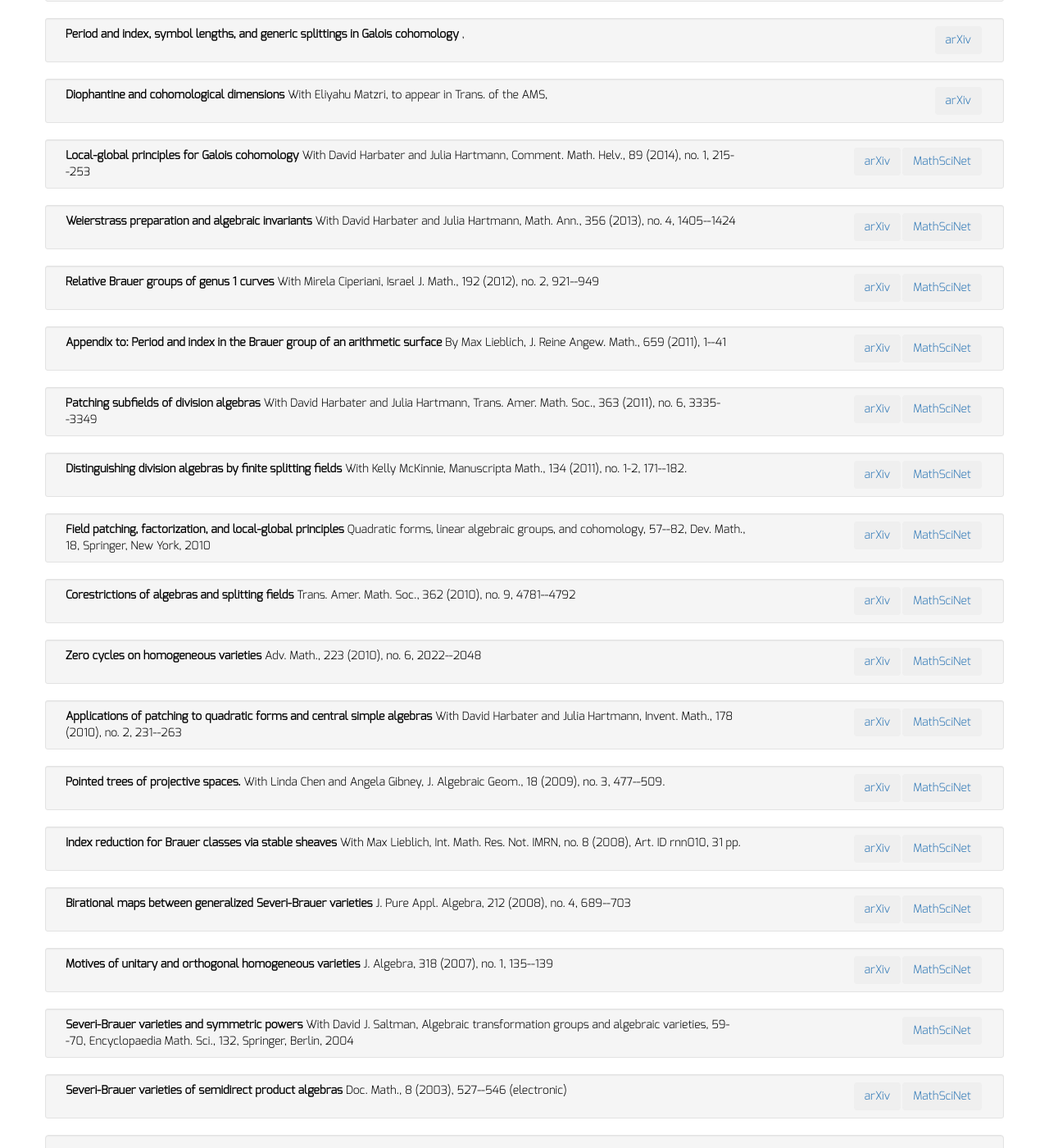
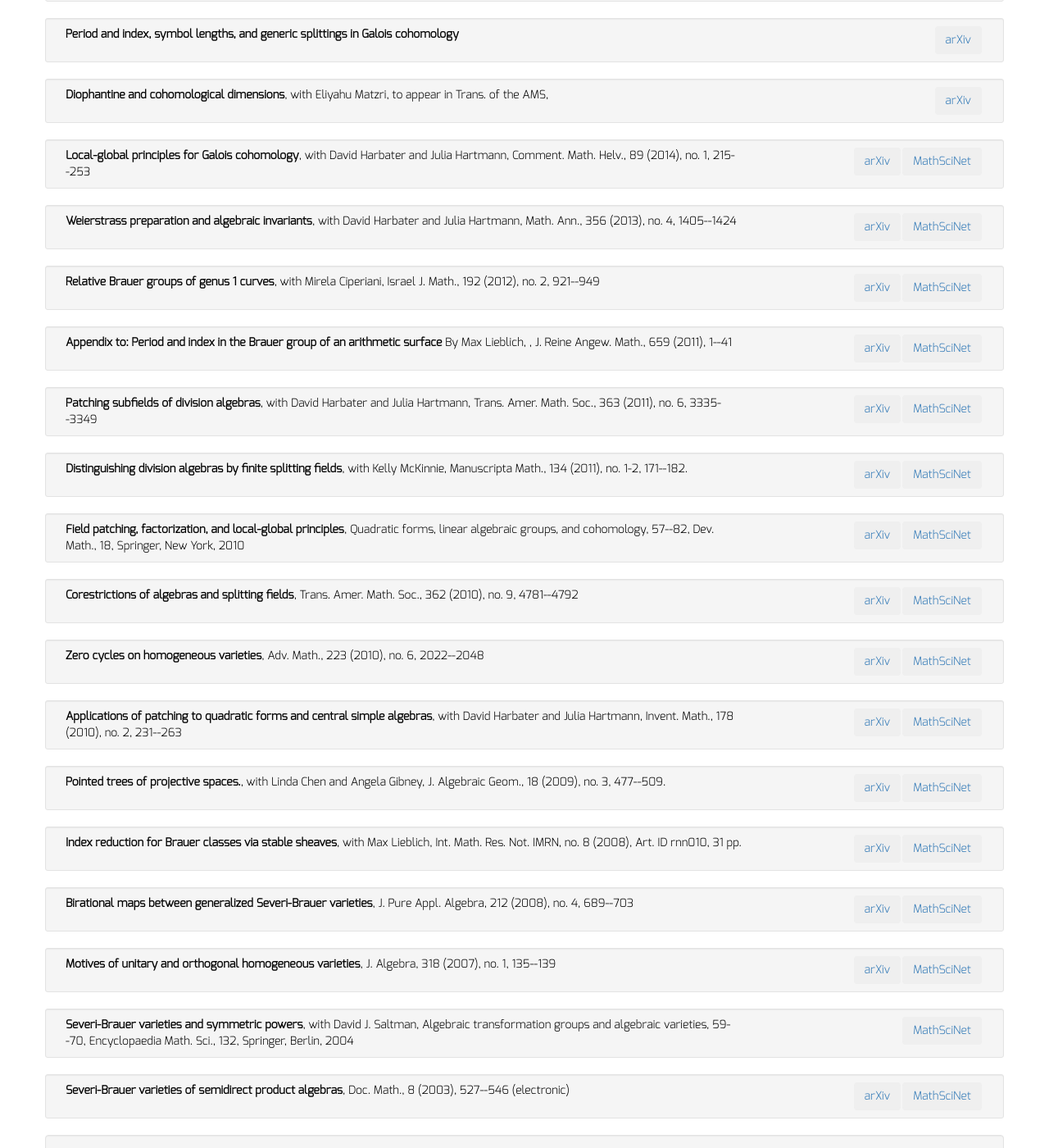
Before and after one commit to dkrashen/dkrashen.github.io, a Jekyll site: the page built from research/index.html, in a window 1280 px wide and 1400 px high, scrolled down 452 px. Shown: the whole window at 82% size. Built offline with Jekyll 4.4.1, drawn with Linux system fonts in a browser that asks for light colours; nearby versions of some CDN libraries; some of the changed text lies outside the part shown.

Commit message:
reformatted research index.html

```diff
--- a/research/index.html
+++ b/research/index.html
@@ -8,14 +8,10 @@
 {% for p in site.data.publications %}
 <div class="row well well-sm">
 	<div class="col-md-9">
-	<b>{{p.title}}</b>
-	{% if p.by %}
+	<b>{{p.title}}</b>{% if p.by %}
 		By {{ p.by }},
-	{% endif %}
-	{% if p.with %}
-		With {{ p.with }},
-	{% endif %}
-	{{ p.in }}, {{ p.pubinfo }}
+	{% endif %}{% if p.with %}, with {{ p.with }}{% endif %}{% if p.in %},
+	{{ p.in }}, {{ p.pubinfo }}{% endif %}
 	</div>
 	<div class="col-md-3">
 		{% if p.MR %}
```
